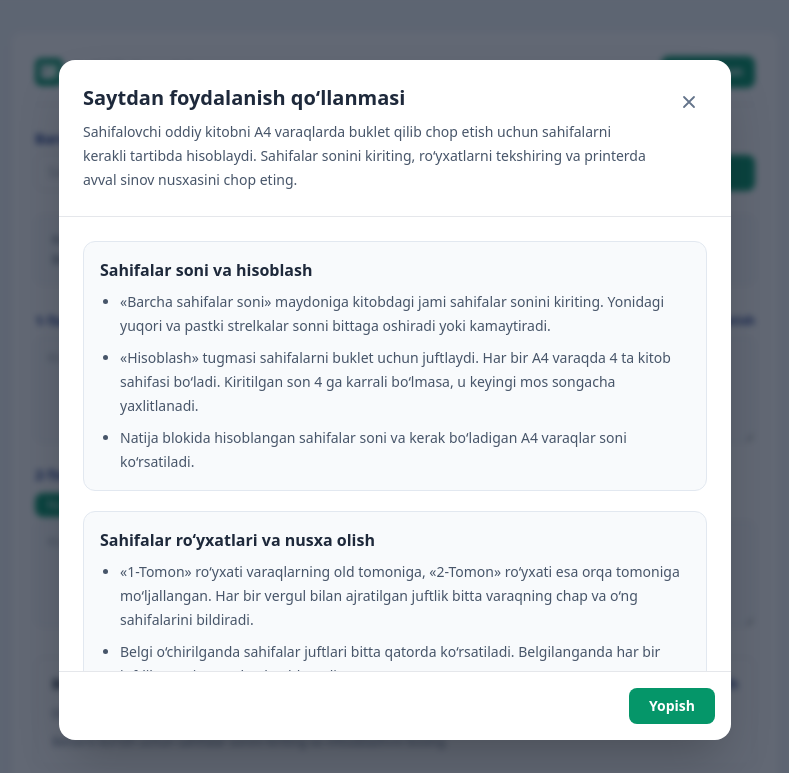
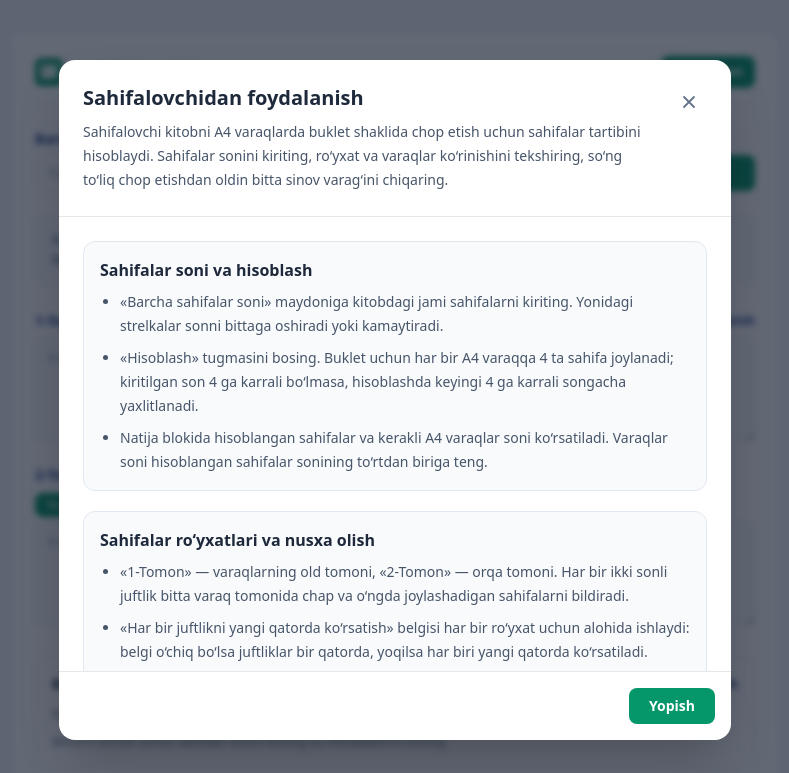
Before and after one commit to zaynabiginov/sahifalovchi, a plain HTML site: page index.html in a window 1280 px wide. Both pictures are taken after a click on the button "Yordam". Shown: the top 773 px of the page, without its empty margins (245-1034 px from the left). Drawn offline with Linux system fonts and the light colour scheme.

Commit message:
Add files via upload

```diff
--- a/assets/css/styles.css
+++ b/assets/css/styles.css
@@ -219,8 +219,8 @@
             transition: color .2s ease, background-color .2s ease;
         }
         .help-close-button:hover {
-            background-color: #d1fae5;
-            color: #047857;
+            background-color: #fee2e2;
+            color: #b91c1c;
         }
         @starting-style {
             .help-dialog[open] {
@@ -244,7 +244,7 @@
         body[data-theme="dark"] { background-color: #0f172a !important; color: #e2e8f0; }
         body[data-theme="dark"] > .max-w-3xl { background-color: #1e293b !important; }
         body[data-theme="dark"] .help-dialog { background-color: #1e293b; color: #e2e8f0; }
-        body[data-theme="dark"] .help-close-button:hover { background-color: #064e3b; color: #6ee7b7; }
+        body[data-theme="dark"] .help-close-button:hover { background-color: #7f1d1d; color: #fca5a5 !important; }
         body[data-theme="dark"] .help-dialog .border-slate-200 { border-color: #475569; }
         body[data-theme="dark"] .bg-slate-100,
         body[data-theme="dark"] .bg-slate-50 { background-color: #273449 !important; }
--- a/assets/js/app.js
+++ b/assets/js/app.js
@@ -39,42 +39,41 @@
                 downloadLabel: "Yuklab olish",
                 androidDownloadUnavailable: "Android APK fayli hali mavjud emas",
                 helpButton: "Yordam",
-                helpTitle: "Saytdan foydalanish qo‘llanmasi",
-                helpIntro: "Sahifalovchi oddiy kitobni A4 varaqlarda buklet qilib chop etish uchun sahifalarni kerakli tartibda hisoblaydi. Sahifalar sonini kiriting, ro‘yxatlarni tekshiring va printerda avval sinov nusxasini chop eting.",
+                helpTitle: "Sahifalovchidan foydalanish",
+                helpIntro: "Sahifalovchi kitobni A4 varaqlarda buklet shaklida chop etish uchun sahifalar tartibini hisoblaydi. Sahifalar sonini kiriting, ro‘yxat va varaqlar ko‘rinishini tekshiring, so‘ng to‘liq chop etishdan oldin bitta sinov varag‘ini chiqaring.",
                 helpSections: [
                     {
                         title: "Sahifalar soni va hisoblash",
                         items: [
-                            "«Barcha sahifalar soni» maydoniga kitobdagi jami sahifalar sonini kiriting. Yonidagi yuqori va pastki strelkalar sonni bittaga oshiradi yoki kamaytiradi.",
-                            "«Hisoblash» tugmasi sahifalarni buklet uchun juftlaydi. Har bir A4 varaqda 4 ta kitob sahifasi bo‘ladi. Kiritilgan son 4 ga karrali bo‘lmasa, u keyingi mos songacha yaxlitlanadi.",
-                            "Natija blokida hisoblangan sahifalar soni va kerak bo‘ladigan A4 varaqlar soni ko‘rsatiladi."
+                            "«Barcha sahifalar soni» maydoniga kitobdagi jami sahifalarni kiriting. Yonidagi strelkalar sonni bittaga oshiradi yoki kamaytiradi.",
+                            "«Hisoblash» tugmasini bosing. Buklet uchun har bir A4 varaqqa 4 ta sahifa joylanadi; kiritilgan son 4 ga karrali bo‘lmasa, hisoblashda keyingi 4 ga karrali songacha yaxlitlanadi.",
+                            "Natija blokida hisoblangan sahifalar va kerakli A4 varaqlar soni ko‘rsatiladi. Varaqlar soni hisoblangan sahifalar sonining to‘rtdan biriga teng."
                         ]
                     },
                     {
                         title: "Sahifalar ro‘yxatlari va nusxa olish",
                         items: [
-                            "«1-Tomon» ro‘yxati varaqlarning old tomoniga, «2-Tomon» ro‘yxati esa orqa tomoniga mo‘ljallangan. Har bir vergul bilan ajratilgan juftlik bitta varaqning chap va o‘ng sahifalarini bildiradi.",
-                            "Belgi o‘chirilganda sahifalar juftlari bitta qatorda ko‘rsatiladi. Belgilanganda har bir juftlik yangi qatordan boshlanadi.",
-                            "«Nusxalash» tugmasi tegishli ro‘yxatni nusxalaydi. Ro‘yxat matnini sichqoncha bilan belgilab, faqat tanlangan qismini ham nusxalashingiz mumkin. Matn maydoniga bosish ham butun ro‘yxatni yoki tanlangan qismini nusxalaydi.",
-                            "«Printer uchun teskari tartib» belgisi faqat ikkinchi tomon ro‘yxatidagi varaqlar juftlarining tartibini o‘zgartiradi; har bir juftdagi betlar o‘z o‘rnida qoladi.",
-                            "Natija maydonlari o‘qish uchun mo‘ljallangan. Ularni tahrirlab bo‘lmaydi; ro‘yxat sahifalar soni yoki tartib sozlamalari o‘zgarganda qayta tuziladi."
+                            "«1-Tomon» — varaqlarning old tomoni, «2-Tomon» — orqa tomoni. Har bir ikki sonli juftlik bitta varaq tomonida chap va o‘ngda joylashadigan sahifalarni bildiradi.",
+                            "«Har bir juftlikni yangi qatorda ko‘rsatish» belgisi har bir ro‘yxat uchun alohida ishlaydi: belgi o‘chiq bo‘lsa juftliklar bir qatorda, yoqilsa har biri yangi qatorda ko‘rsatiladi.",
+                            "«Printer uchun teskari tartib» belgisi ikkinchi tomon ro‘yxatidagi juftliklar ketma-ketligini teskari qiladi. Juftlik ichidagi sahifalar joyi o‘zgarmaydi. O‘zgarish varaqlar ko‘rinishida ham aks etadi va belgi holati brauzerda saqlanadi.",
+                            "«Nusxalash» tugmasi tegishli tomon ro‘yxatini ko‘chiradi. Matnning bir qismini belgilasangiz, faqat belgilangan qism nusxalanadi; natija maydoniga bosish ham nusxalashni boshlaydi.",
+                            "Natija maydonlaridagi matnni tahrirlab bo‘lmaydi. Sahifalar soni yoki tartib sozlamalari o‘zgartirilganda ro‘yxatlar va ko‘rinish qayta hisoblanadi."
                         ]
                     },
                     {
                         title: "Varaqlar tartibi va ko‘rgazmali ko‘rinish",
                         items: [
-                            "«Betlarning varaqlardagi tartibi» bo‘limi har bir varaqdagi old va orqa sahifalarni kichik ko‘rinishda ko‘rsatadi.",
-                            "«Varaqlar tartibini teskari o‘zgartirish» belgisi ro‘yxatlarni va ko‘rgazmali varaqlar ketma-ketligini o‘zgartiradi. Uni chop etish yoki varaqlarni taxlash usulingizga moslab yoqing.",
-                            "Ko‘p varaqli natijalarda ko‘rgazmali ko‘rinish tez ishlashi uchun cheklanishi mumkin, ammo chop etish ro‘yxatlarida barcha varaqlar saqlanadi."
+                            "Ko‘rgazmali bo‘lim har bir varaqning old va orqa tomonidagi juftliklarni ko‘rsatadi. Printer uchun teskari tartib yoqilsa, orqa tomonlar ikkinchi ro‘yxatdagi tartibda ko‘rinadi.",
+                            "«Varaqlar tartibini teskari o‘zgartirish» ro‘yxatlardagi varaqlar ketma-ketligini va ko‘rgazmali tartibni o‘zgartiradi. Uni chop etish yoki taxlash usulingizga moslang.",
+                            "Tez ishlashi uchun ko‘rgazmali ko‘rinishda ko‘pi bilan 200 ta varaq ko‘rsatiladi. Chop etish ro‘yxatlarida barcha varaqlar saqlanadi."
                         ]
                     },
                     {
                         title: "Saqlash, til va rang mavzusi",
                         items: [
-                            "«TXT formatida saqlash» tugmasi ikkala tomon ro‘yxatini matn fayli sifatida yuklab beradi.",
-                            "Yuqoridagi til ro‘yxati interfeys tilini o‘zgartiradi. Til tanlovi shu brauzer va qurilmada eslab qolinadi.",
-                            "Rang mavzusi ro‘yxatidan «Tizim bo‘yicha», «Yorug‘» yoki «Qorong‘i» ko‘rinishni tanlang. Tanlov shu brauzer va qurilmada saqlanadi.",
-                            "Pastdagi «Yordam» tugmasi ushbu qo‘llanmani ochadi. Oynani yopish uchun yuqoridagi xoch, «Yopish» tugmasi, Escape tugmasi yoki oynadan tashqariga bosing."
+                            "«TXT formatida saqlash» tugmasi old va orqa tomon ro‘yxatlarini matn fayliga saqlaydi.",
+                            "Til, rang mavzusi va printer uchun teskari tartib belgisi shu brauzerda eslab qolinadi.",
+                            "Yordam oynasini yuqoridagi xoch, «Yopish» tugmasi, Escape tugmasi yoki oyna tashqarisini bosib yoping."
                         ]
                     }
                 ],
@@ -133,42 +132,41 @@
                 downloadLabel: "Скачать",
                 androidDownloadUnavailable: "Файл Android APK пока недоступен",
                 helpButton: "Помощь",
-                helpTitle: "Руководство по сайту",
-                helpIntro: "«Брошюратор» рассчитывает порядок страниц для печати обычной книги в виде буклета на листах A4. Введите количество страниц, проверьте списки и сначала распечатайте пробный экземпляр.",
+                helpTitle: "Как пользоваться брошюратором",
+                helpIntro: "«Брошюратор» рассчитывает порядок страниц для печати книги в виде буклета на листах A4. Введите количество страниц, проверьте списки и визуальный порядок листов, затем перед полной печатью сделайте пробную печать одного листа.",
                 helpSections: [
                     {
                         title: "Количество страниц и расчёт",
                         items: [
-                            "Введите общее количество страниц книги в поле «Всего страниц». Стрелки рядом с полем увеличивают или уменьшают значение на одну страницу.",
-                            "Кнопка «Рассчитать» формирует пары страниц для буклета. На каждом листе A4 размещаются 4 страницы книги. Если введённое число не кратно 4, оно округляется вверх до ближайшего подходящего значения.",
-                            "В информационном блоке отображаются итоговое количество страниц и необходимое число листов A4."
+                            "Введите общее количество страниц книги в поле «Всего страниц». Стрелки рядом с полем изменяют значение на одну страницу.",
+                            "Нажмите «Рассчитать». Для буклета на каждом листе A4 размещаются 4 страницы; если введённое число не кратно 4, при расчёте оно округляется вверх до ближайшего числа, кратного 4.",
+                            "В блоке результатов отображаются рассчитанное количество страниц и число листов A4. Число листов равно количеству рассчитанных страниц, делённому на четыре."
                         ]
                     },
                     {
                         title: "Списки страниц и копирование",
                         items: [
-                            "Список «Сторона 1» предназначен для лицевой стороны листов, «Сторона 2» — для оборотной. Каждая пара чисел, разделённая запятой, обозначает левую и правую страницы на одной стороне листа.",
-                            "Если флажок снят, пары страниц показываются в одной строке. Если флажок установлен, каждая пара начинается с новой строки.",
-                            "Кнопка «Копировать» копирует соответствующий список. Можно выделить мышью часть текста и скопировать только выделенное. Щелчок по полю также копирует весь список или выделенный фрагмент.",
-                            "Флажок «Обратный порядок для принтера» меняет порядок пар листов прямо в списке оборотной стороны; страницы внутри каждой пары остаются на своих местах.",
-                            "Поля результата предназначены для просмотра. Изменять текст в них нельзя; списки перестраиваются при изменении числа страниц или настроек порядка."
+                            "«Сторона 1» — лицевая сторона листов, «Сторона 2» — оборотная. Каждая пара из двух чисел обозначает страницы слева и справа на одной стороне листа.",
+                            "Флажок «Каждую пару с новой строки» работает отдельно для каждого списка. Когда он выключен, пары идут в одной строке; когда включён — каждая пара начинается с новой строки.",
+                            "Флажок «Обратный порядок для принтера» меняет порядок пар только во втором списке, не переставляя страницы внутри пары. Это изменение видно и в визуальном порядке листов; состояние флажка сохраняется в браузере.",
+                            "Кнопка «Копировать» копирует список соответствующей стороны. Если выделить часть текста, копируется только выделенный фрагмент. Щелчок по полю также запускает копирование.",
+                            "Поля результатов доступны только для чтения. Списки и визуальный порядок обновляются при изменении числа страниц или настроек."
                         ]
                     },
                     {
                         title: "Порядок листов и визуальный просмотр",
                         items: [
-                            "Раздел «Визуальный порядок страниц» показывает пары страниц на лицевой и оборотной сторонах каждого листа.",
-                            "Флажок «Обратить порядок листов» меняет порядок списков и последовательность листов в предпросмотре. Используйте его в зависимости от способа печати или укладки листов.",
-                            "Для быстродействия предпросмотр очень большого количества листов может быть ограничен, но списки для печати всегда содержат все листы."
+                            "Визуальный просмотр показывает пары страниц на лицевой и оборотной сторонах каждого листа. Если включён обратный порядок для принтера, оборотная сторона отображается в том же порядке, что и второй список.",
+                            "Флажок «Обратить порядок листов» меняет последовательность листов в обоих списках и в визуальном просмотре. Выберите порядок, подходящий для печати и укладки листов.",
+                            "Для быстродействия визуальный просмотр ограничен 200 листами. Списки для печати при этом содержат все листы."
                         ]
                     },
                     {
                         title: "Сохранение, язык и тема",
                         items: [
-                            "Кнопка «Сохранить в TXT» скачивает текстовый файл с обоими списками страниц.",
-                            "Список языка вверху меняет язык интерфейса. Выбор запоминается в этом браузере на этом устройстве.",
-                            "В списке темы выберите «Как в системе», «Светлая» или «Тёмная». Выбор темы также запоминается в этом браузере на этом устройстве.",
-                            "Кнопка «Помощь» внизу открывает это руководство. Закройте окно крестиком, кнопкой «Закрыть», клавишей Escape или щелчком за пределами окна."
+                            "Кнопка «Сохранить в TXT» скачивает текстовый файл со списками обеих сторон.",
+                            "Язык интерфейса, цветовая тема и состояние флажка обратного порядка для принтера сохраняются в этом браузере.",
+                            "Закройте справку крестиком, кнопкой «Закрыть», клавишей Escape или щелчком за пределами окна."
                         ]
                     }
                 ],
@@ -227,42 +225,41 @@
                 downloadLabel: "Download",
                 androidDownloadUnavailable: "Android APK is not available yet",
                 helpButton: "Help",
-                helpTitle: "How to use the site",
-                helpIntro: "Booklet Maker calculates page order for printing a regular book as a booklet on A4 sheets. Enter the page count, review the lists, and print a test copy before printing the full job.",
+                helpTitle: "How to use Booklet Maker",
+                helpIntro: "Booklet Maker calculates page order for printing a book as a booklet on A4 sheets. Enter the page count, review the lists and sheet preview, then print one test sheet before printing the full job.",
                 helpSections: [
                     {
                         title: "Page count and calculation",
                         items: [
-                            "Enter the book’s total number of pages in the “Total pages” field. The up and down arrows next to it increase or decrease the value by one.",
-                            "The “Calculate” button arranges page pairs for booklet printing. Each A4 sheet holds 4 book pages. If the entered count is not divisible by 4, it is rounded up to the next suitable number.",
-                            "The information panel shows the resulting page count and the number of A4 sheets required."
+                            "Enter the total number of book pages in “Total pages”. The arrows next to the field increase or decrease the value by one.",
+                            "Press “Calculate”. A booklet places 4 book pages on each A4 sheet. If the entered count is not divisible by 4, it is rounded up to the next multiple of 4 for the calculation.",
+                            "The results panel shows the calculated page count and the number of A4 sheets required. The sheet count is the calculated page count divided by four."
                         ]
                     },
                     {
                         title: "Page lists and copying",
                         items: [
-                            "The “Side 1” list is for the front of the sheets; “Side 2” is for the back. Each comma-separated pair represents the left and right pages on one side of a sheet.",
-                            "When unchecked, page pairs are shown on one line. When checked, each pair starts on a new line.",
-                            "The “Copy” button copies its corresponding list. You can select part of the text with the mouse to copy only that selection. Clicking inside a field also copies the whole list or the selected text.",
-                            "The “Reverse feed order for printer” checkbox reverses the sheet pairs directly in the back-side list while keeping the pages within each pair in place.",
-                            "The result fields are read-only. Their contents are regenerated when the page count or ordering options change."
+                            "“Side 1” is for the front of the sheets; “Side 2” is for the back. Each pair of numbers represents the left and right pages on one side of a sheet.",
+                            "The “Show each pair on a new line” checkbox works independently for each list. When off, pairs appear on one line; when on, each pair starts on a new line.",
+                            "The “Reverse feed order for printer” checkbox reverses the pairs in the second list only; page order within each pair stays the same. The sheet preview reflects this change, and the checkbox state is saved in your browser.",
+                            "The “Copy” button copies the corresponding side’s list. Select part of the text to copy only that selection. Clicking inside a result field also starts copying.",
+                            "Result fields are read-only. The lists and sheet preview update when the page count or ordering options change."
                         ]
                     },
                     {
                         title: "Sheet order and visual preview",
                         items: [
-                            "The “Visual page order” section shows the page pairs on the front and back of each sheet.",
-                            "The “Reverse sheet order” checkbox changes both the lists and the preview sequence. Use it to match your printing or stacking workflow.",
-                            "For responsiveness, the visual preview may be limited for very large jobs, but the print lists always include every sheet."
+                            "The visual preview shows the page pairs on the front and back of each sheet. When reverse printer order is enabled, the back sides follow the same order as the second list.",
+                            "The “Reverse sheet order” checkbox changes the sheet sequence in both lists and in the preview. Choose the order that suits your printing or stacking workflow.",
+                            "For responsiveness, the visual preview is limited to 200 sheets. The print lists still include every sheet."
                         ]
                     },
                     {
                         title: "Saving, language, and theme",
                         items: [
-                            "The “Save as TXT” button downloads a text file containing both page lists.",
-                            "Use the language menu at the top to change the interface language. The selection is remembered in this browser on this device.",
-                            "Choose “System”, “Light”, or “Dark” in the theme menu. The theme selection is also remembered in this browser on this device.",
-                            "The “Help” button at the bottom opens this guide. Close the dialog with the X, the “Close” button, Escape, or by clicking outside the dialog."
+                            "The “Save as TXT” button downloads a text file containing both side lists.",
+                            "The interface language, color theme, and reverse printer-order checkbox state are saved in this browser.",
+                            "Close this guide with the X, the “Close” button, Escape, or by clicking outside the dialog."
                         ]
                     }
                 ],
```
Also changed, not shown: index.html (+1 -1 lines).
